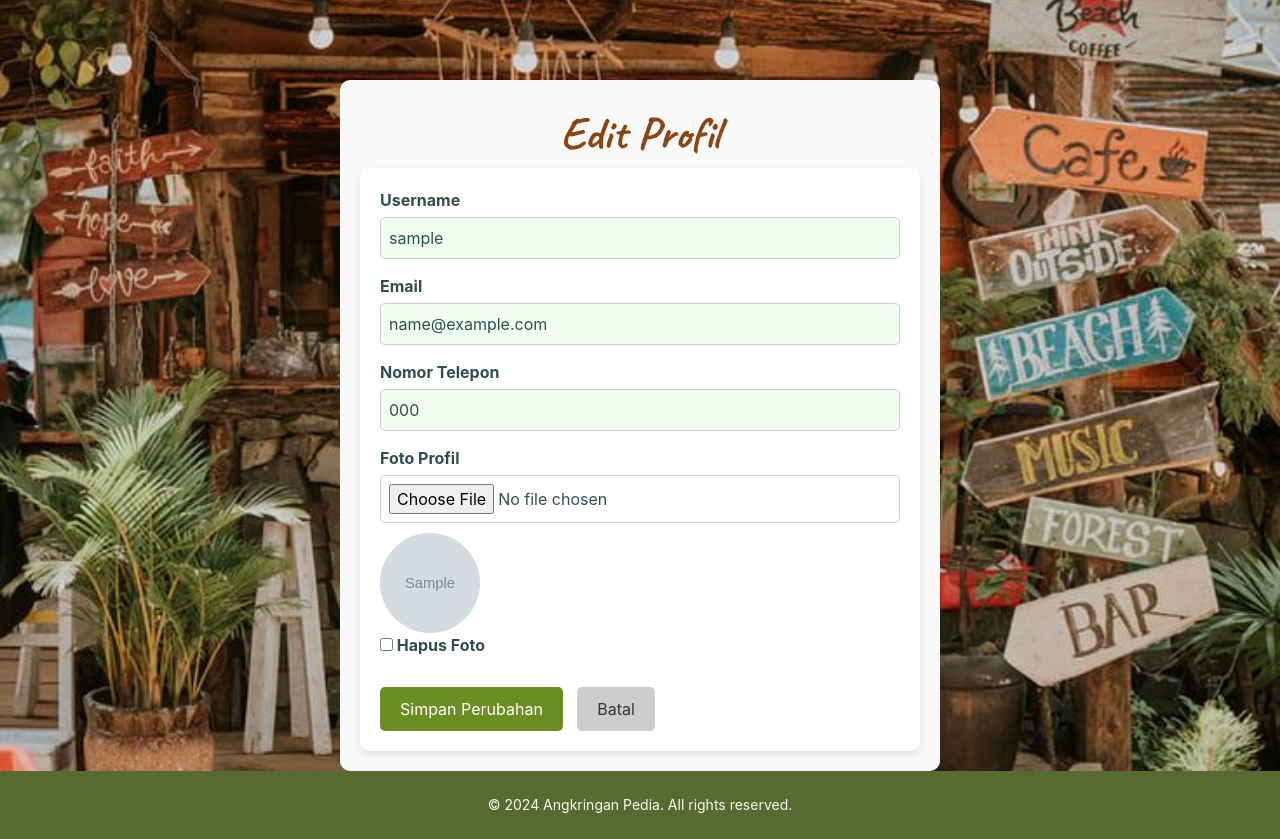
After one commit to Cyades/AngkringanPedia, a Django app: page /edit-profile/ in a window 1280 px wide. The commit adds this page. Run offline with Django 5.2, Linux system fonts and the light colour scheme; a user stored in the database is signed in; tables that the repository leaves empty hold one stand-in row (values such as "Sample post"); grey boxes marked "Sample" are stand-in pictures; some libraries are stand-ins or nearby versions.

Commit message:
bikin edit profile

```diff
--- a/main/forms.py
+++ b/main/forms.py
@@ -1,10 +1,11 @@
-from .models import Recipe, Ingredient, Profile
 from django import forms
+from django.contrib.auth.models import User
+from .models import Profile, Recipe, Ingredient
 from django.contrib.auth.forms import UserCreationForm
-from django.contrib.auth.models import User
-from .models import Profile
 
-class CustomUserCreationForm(UserCreationForm):
+
+# Form untuk membuat akun baru, termasuk informasi di model User dan Profile
+class CustomUserCreationForm(forms.ModelForm):
     email = forms.EmailField(required=True)
     phone_number = forms.CharField(max_length=15, required=True)
     GENDER_CHOICES = [
@@ -16,12 +17,12 @@ class CustomUserCreationForm(UserCreationForm):
 
     class Meta:
         model = User
-        fields = ['username', 'email', 'password1', 'password2']
+        fields = ['username', 'email', 'password']
 
     def save(self, commit=True):
         user = super().save(commit=False)
         user.email = self.cleaned_data['email']
-        print("Gender:", self.cleaned_data['gender'])  # Tambahkan ini untuk debugging
+        user.set_password(self.cleaned_data['password'])  # Untuk menyimpan password
         if commit:
             user.save()
             profile = Profile.objects.create(
@@ -34,51 +35,41 @@ class CustomUserCreationForm(UserCreationForm):
         return user
 
 
-class CustomUserEditForm(forms.ModelForm):
+# Form untuk mengedit informasi User (username dan email)
+class UserEditForm(forms.ModelForm):
     email = forms.EmailField(required=True)
-    phone_number = forms.CharField(max_length=15, required=False)
-    profile_image = forms.ImageField(required=False)
 
     class Meta:
         model = User
-        fields = ['username', 'email']  # Mengambil field dari model User
+        fields = ['username', 'email']
 
-    def __init__(self, *args, **kwargs):
-        super(CustomUserEditForm, self).__init__(*args, **kwargs)
-        # Isi field dari model Profile jika ada
-        if self.instance and hasattr(self.instance, 'profile'):
-            self.fields['phone_number'].initial = self.instance.profile.phone_number
-            self.fields['profile_image'].initial = self.instance.profile.profile_image
 
-    def save(self, commit=True):
-        user = super(CustomUserEditForm, self).save(commit=False)
-        if commit:
-            user.save()
-            if hasattr(user, 'profile'):
-                profile = user.profile
-                profile.phone_number = self.cleaned_data['phone_number']
-                profile.profile_image = self.cleaned_data['profile_image']
-                profile.save()
-        return user
+# Form untuk mengedit informasi Profile (nomor telepon dan gambar profil)
+class ProfileEditForm(forms.ModelForm):
+    phone_number = forms.CharField(max_length=15, required=False)
+    profile_image = forms.ImageField(required=False, widget=forms.FileInput)  # Menghapus ClearableFileInput
 
+    class Meta:
+        model = Profile
+        fields = ['phone_number', 'profile_image']
+
+    def clean_profile_image(self):
+        profile_image = self.cleaned_data.get('profile_image', None)
+        clear = self.data.get('profile_image-clear', False)
+        if clear:
+            profile_image = None
+        return profile_image
+
+
+# Form untuk menambah resep dengan list bahan dan instruksi
 class AddRecipeForm(forms.ModelForm):
     ingredients_list = forms.CharField(
-        widget=forms.Textarea(
-            attrs={
-                'placeholder': 'Enter ingredients separated by commas (e.g. flour, sugar, eggs)',
-                'rows': 4
-            }
-        ),
+        widget=forms.Textarea(attrs={'placeholder': 'Enter ingredients separated by commas (e.g. flour, sugar, eggs)', 'rows': 4}),
         label='Ingredients',
         required=True
     )
     instructions = forms.CharField(
-        widget=forms.Textarea(
-            attrs={
-                'placeholder': 'Enter cooking instructions',
-                'rows': 5
-            }
-        ),
+        widget=forms.Textarea(attrs={'placeholder': 'Enter cooking instructions', 'rows': 5}),
         label='Instructions',
         required=False
     )
--- a/main/models.py
+++ b/main/models.py
@@ -35,7 +35,7 @@ class Profile(models.Model):
     user = models.OneToOneField(User, on_delete=models.CASCADE)
     phone_number = models.CharField(max_length=15, blank=True, null=True)
     gender = models.CharField(max_length=1, choices=GENDER_CHOICES, blank=True, null=True)  # Field Gender
-    profile_image = models.ImageField(upload_to='profile_images/', blank=True, null=True)
+    profile_image = models.ImageField(upload_to='profile_images/', blank=True, null=True, default='profile_images/default-user.jpg')
 
     def __str__(self):
         return self.user.username
--- /dev/null
+++ b/main/templates/edit_profile.html
@@ -0,0 +1,115 @@
+{% extends 'base.html' %}
+{% load static %}
+
+{% block meta %}
+<title>Edit Profil</title>
+<link href="https://fonts.googleapis.com/css2?family=Caveat:wght@700&display=swap" rel="stylesheet">
+{% endblock meta %}
+
+{% block content %}
+<div class="profile-container">
+    <h1>Edit Profil</h1>
+
+    <div class="profile-card">
+        <form method="POST" enctype="multipart/form-data">
+            {% csrf_token %}
+            <div class="form-group">
+                <label for="{{ user_form.username.id_for_label }}">Username</label>
+                {{ user_form.username }}
+            </div>
+
+            <div class="form-group">
+                <label for="{{ user_form.email.id_for_label }}">Email</label>
+                {{ user_form.email }}
+            </div>
+
+            <div class="form-group">
+                <label for="{{ profile_form.phone_number.id_for_label }}">Nomor Telepon</label>
+                {{ profile_form.phone_number }}
+            </div>
+
+            <div class="form-group">
+                <label for="{{ profile_form.profile_image.id_for_label }}">Foto Profil</label>
+                {{ profile_form.profile_image }}
+
+                {% if request.user.profile.profile_image %}
+                    <div>
+                        <img src="{{ request.user.profile.profile_image.url }}" alt="Profile Image" class="profile-image-preview">
+                        <label>
+                            <input type="checkbox" name="hapus_foto"> Hapus Foto
+                        </label>
+                    </div>
+                {% endif %}
+            </div>
+
+            <button type="submit" class="btn save-btn">Simpan Perubahan</button>
+            <a href="{% url 'main:user_dashboard' %}" class="btn cancel-btn">Batal</a>
+        </form>
+    </div>
+</div>
+
+<style>
+    .profile-container {
+        max-width: 600px;
+        margin: auto;
+        padding: 20px;
+        border-radius: 10px;
+        background-color: #f9f9f9;
+        text-align: center;
+    }
+
+    .profile-card {
+        background-color: white;
+        border-radius: 10px;
+        padding: 20px;
+        box-shadow: 0 4px 8px rgba(0, 0, 0, 0.1);
+        text-align: left;
+    }
+
+    .form-group {
+        margin-bottom: 15px;
+    }
+
+    label {
+        display: block;
+        font-weight: bold;
+        margin-bottom: 5px;
+    }
+
+    input[type="text"], input[type="email"], input[type="file"] {
+        width: 100%;
+        padding: 8px;
+        border-radius: 5px;
+        border: 1px solid #ccc;
+    }
+
+    .profile-image-preview {
+        width: 100px;
+        height: 100px;
+        object-fit: cover;
+        border-radius: 50%;
+        margin-top: 10px;
+    }
+
+    .btn {
+        display: inline-block;
+        padding: 10px 20px;
+        margin-top: 15px;
+        background-color: #6B8E23;
+        color: #fff;
+        text-decoration: none;
+        border-radius: 5px;
+        transition: background-color 0.3s ease;
+    }
+
+    .btn:hover {
+        background-color: #556B2F;
+    }
+
+    .cancel-btn {
+        background-color: #ccc;
+        color: #333;
+        margin-left: 10px;
+    }
+</style>
+{% endblock content %}
--- a/main/templates/login.html
+++ b/main/templates/login.html
@@ -9,7 +9,7 @@
 <div class="login">
   <h1>Angkringan Pedia</h1>
 
-  <form method="POST" action="">
+  <form method="POST" action="{% url 'main:login' %}">
     {% csrf_token %}
     <table>
       {{ form.as_table }}
--- a/main/templates/user_dashboard.html
+++ b/main/templates/user_dashboard.html
@@ -20,8 +20,9 @@
         {% if user.profile.profile_image %}
             <img src="{{ user.profile.profile_image.url }}" alt="Profile Image" class="profile-image">
         {% else %}
-            <img src="{% static 'image/default_user.jpg' %}" alt="Default Profile Image" class="profile-image">
+            <img src="/media/profile_images/default-user.jpg" alt="Default Profile Image" class="profile-image">
         {% endif %}
+
     </div>
 
     <div class="actions">
--- a/main/views.py
+++ b/main/views.py
@@ -1,29 +1,19 @@
-from django.shortcuts import render, redirect
+from django.shortcuts import render, redirect, get_object_or_404
 from django.db.models import Q
-from .models import Recipe
-from django.contrib.auth.forms import UserCreationForm, AuthenticationForm
 from django.contrib import messages
-from django.http import JsonResponse
+from django.http import JsonResponse, HttpResponseRedirect
 from django.views.decorators.csrf import csrf_exempt
+from django.contrib.auth import authenticate, login, logout
+from django.contrib.auth.decorators import login_required
+from django.contrib.auth.forms import AuthenticationForm
+from django.urls import reverse
 from django.contrib.auth.models import User
-from django.contrib.auth import authenticate, login, logout
-from django.shortcuts import render, redirect, get_object_or_404
-from django.contrib.auth.decorators import login_required
-from .forms import CustomUserCreationForm
+from .models import Recipe, Ingredient, Profile, Instruction
+from .forms import CustomUserCreationForm, UserEditForm, ProfileEditForm, AddRecipeForm
 import datetime
-from django.http import HttpResponseRedirect
-from django.urls import reverse
-from main.models import *
-from .models import Recipe, Ingredient
-from .forms import AddRecipeForm, CustomUserEditForm
-from django.http import HttpResponseRedirect
-from django.urls import reverse
-from django.contrib import messages
 
 def show_main(request):
-    # Jika pengguna tidak login, atur 'last_login' ke None atau pesan default
     last_login = request.COOKIES.get('last_login', 'Guest User')
-
     context = {
         'name': 'AngkringanPedia',
         'recipes': Recipe.objects.all(),
@@ -35,56 +25,43 @@ def show_main(request):
 def show_admin(request):
     context = {
         'name': 'AngkringanPedia',
-        'users' : User.objects.all(),
-        'last_login': request.COOKIES['last_login'],
+        'users': User.objects.all(),
+        'last_login': request.COOKIES.get('last_login', 'Guest User'),
     }
     return render(request, "admin_dashboard.html", context)
-
 
 def register(request):
     if request.method == "POST":
         form = CustomUserCreationForm(request.POST, request.FILES)
         if form.is_valid():
             user = form.save()
-            # Cek apakah pengguna terdaftar sebagai admin
             is_admin = request.POST.get('is_admin') == 'on'
-            user.is_staff = is_admin  # Set is_staff menjadi True jika admin
+            user.is_staff = is_admin
             user.save()
-
             messages.success(request, 'Your account has been successfully created!')
             return redirect('main:login')
     else:
         form = CustomUserCreationForm()
-
     context = {'form': form}
     return render(request, 'register.html', context)
-
 
 def login_user(request):
     if request.method == 'POST':
         form = AuthenticationForm(data=request.POST)
-
         if form.is_valid():
             user = form.get_user()
             login(request, user)
-
-            # Cek apakah user adalah admin
-            if user.is_staff or user.is_superuser:
-                response = HttpResponseRedirect(reverse("main:show_admin"))
-                response.set_cookie('last_login', str(datetime.datetime.now()))
-                return response
-                # Ganti dengan URL halaman admin
-
-            # Jika bukan admin, arahkan ke halaman utama
-            response = HttpResponseRedirect(reverse("main:show_main"))
+            response = HttpResponseRedirect(reverse("main:show_admin" if user.is_staff or user.is_superuser else "main:show_main"))
             response.set_cookie('last_login', str(datetime.datetime.now()))
             return response
-
+        else:
+            messages.error(request, 'Invalid username or password.')
     else:
-        form = AuthenticationForm(request)
+        form = AuthenticationForm()
 
     context = {'form': form}
     return render(request, 'login.html', context)
+
 
 def logout_user(request):
     logout(request)
@@ -94,23 +71,16 @@ def logout_user(request):
 
 def delete_user(request, id):
     user = get_object_or_404(User, pk=id)
-
-    # Hapus pengguna
     user.delete()
-
-    # Kembali ke halaman admin setelah menghapus pengguna
     return HttpResponseRedirect(reverse('main:show_admin'))
 
+@login_required(login_url='/login')
 def edit_admin(request, id):
     admin = get_object_or_404(User, pk=id)
-
-    # Tambahkan request.FILES untuk menangani gambar
-    form = CustomUserEditForm(request.POST or None, request.FILES or None, instance=admin)
-
+    form = UserEditForm(request.POST or None, request.FILES or None, instance=admin)
     if request.method == "POST" and form.is_valid():
         form.save()
         return HttpResponseRedirect(reverse('main:show_admin'))
-
     context = {'form': form}
     return render(request, "edit_admin.html", context)
 
@@ -140,34 +110,25 @@ def add_recipe(request):
         form = AddRecipeForm()
     return render(request, 'add_recipe.html', {'form': form})
 
-
 def search_recipes(request):
     queries = request.GET.dict()
     query = queries.get('query', '').strip()
     filter_type = queries.get('filter', 'none')
-    if not query:
-        recipes = Recipe.objects.all()
-        context = {
-            'query': '',
-            'recipes': recipes,
-        }
-        return render(request, 'search_results.html', context)
-    if filter_type == 'name':
-        recipes = Recipe.objects.filter(recipe_name__icontains=query).distinct()
-    elif filter_type == 'ingredient':
-        recipes = Recipe.objects.filter(ingredients__name__icontains=query).distinct()
-    else:
-        recipes = Recipe.objects.filter(
-            Q(recipe_name__icontains=query) |
-            Q(ingredients__name__icontains=query) |
-            Q(servings__icontains=query) |
-            Q(cooking_time__icontains=query) |
-            Q(recipe_instructions__description__icontains=query)
-        ).distinct()
-    context = {
-        'query': query,
-        'recipes': recipes,
-    }
+    recipes = Recipe.objects.all()
+    if query:
+        if filter_type == 'name':
+            recipes = Recipe.objects.filter(recipe_name__icontains=query).distinct()
+        elif filter_type == 'ingredient':
+            recipes = Recipe.objects.filter(ingredients__name__icontains=query).distinct()
+        else:
+            recipes = Recipe.objects.filter(
+                Q(recipe_name__icontains=query) |
+                Q(ingredients__name__icontains=query) |
+                Q(servings__icontains=query) |
+                Q(cooking_time__icontains=query) |
+                Q(recipe_instructions__description__icontains=query)
+            ).distinct()
+    context = {'query': query, 'recipes': recipes}
     return render(request, 'search_results.html', context)
 
 def get_user_details(request, user_id):
@@ -176,31 +137,36 @@ def get_user_details(request, user_id):
 
 @login_required(login_url='/login')
 def edit_profile(request):
-    # Ambil data user saat ini
-    user = request.user
+    user_form = UserEditForm(request.POST or None, instance=request.user)
+    profile_form = ProfileEditForm(request.POST or None, request.FILES or None, instance=request.user.profile)
 
-    # Gunakan form untuk mengedit data profil
-    form = CustomUserEditForm(request.POST or None, request.FILES or None, instance=user)
+    if request.method == "POST" and user_form.is_valid() and profile_form.is_valid():
+        user_form.save()
 
-    if request.method == "POST" and form.is_valid():
-        form.save()
+        profile = profile_form.save(commit=False)
+        if 'hapus_foto' in request.POST:
+            profile.profile_image = None  # Hapus foto profil
+        profile.save()
+
         messages.success(request, 'Profile updated successfully!')
-        return redirect('main:get_user_details', user_id=user.id)
+        return redirect('main:user_dashboard')
 
-    context = {'form': form}
+    context = {
+        'user_form': user_form,
+        'profile_form': profile_form,
+    }
     return render(request, "edit_profile.html", context)
+
 
 @login_required(login_url='/login')
 def redirect_dashboard(request):
-    # Cek apakah pengguna adalah admin
     if request.user.is_staff or request.user.is_superuser:
-        return redirect('main:show_admin')  # Arahkan ke admin dashboard
+        return redirect('main:show_admin')
     else:
-        return redirect('main:user_dashboard')  # Arahkan ke user dashboard
+        return redirect('main:user_dashboard')
 
 @login_required(login_url='/login')
 def user_dashboard(request):
-    # Dapatkan data pengguna untuk ditampilkan di dashboard pengguna biasa
     context = {
         'user': request.user,
         'last_login': request.COOKIES.get('last_login', 'Guest User'),
```
Also changed, not shown: main/migrations/0003_alter_profile_profile_image.py (added), main/migrations/0004_alter_profile_profile_image.py (added).
